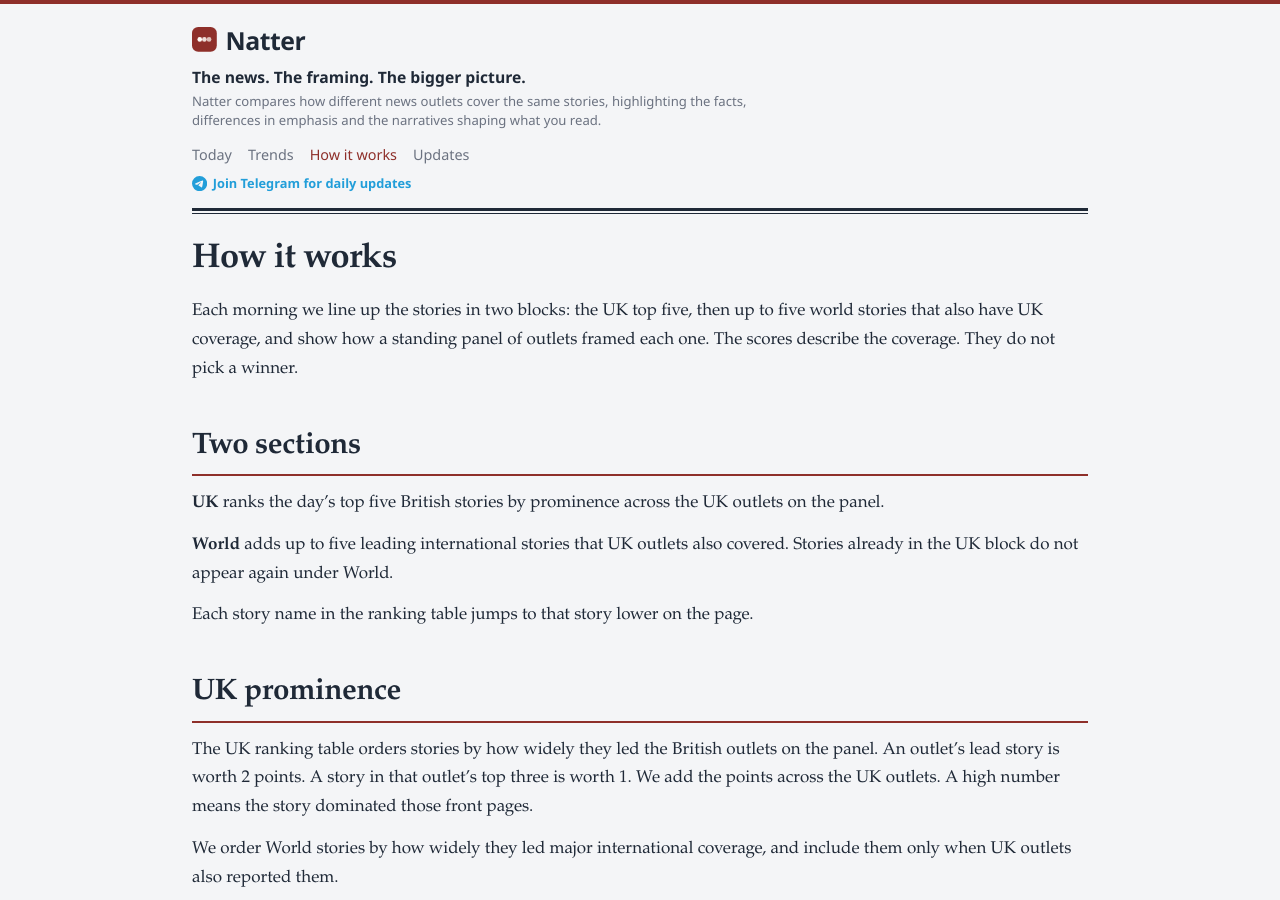
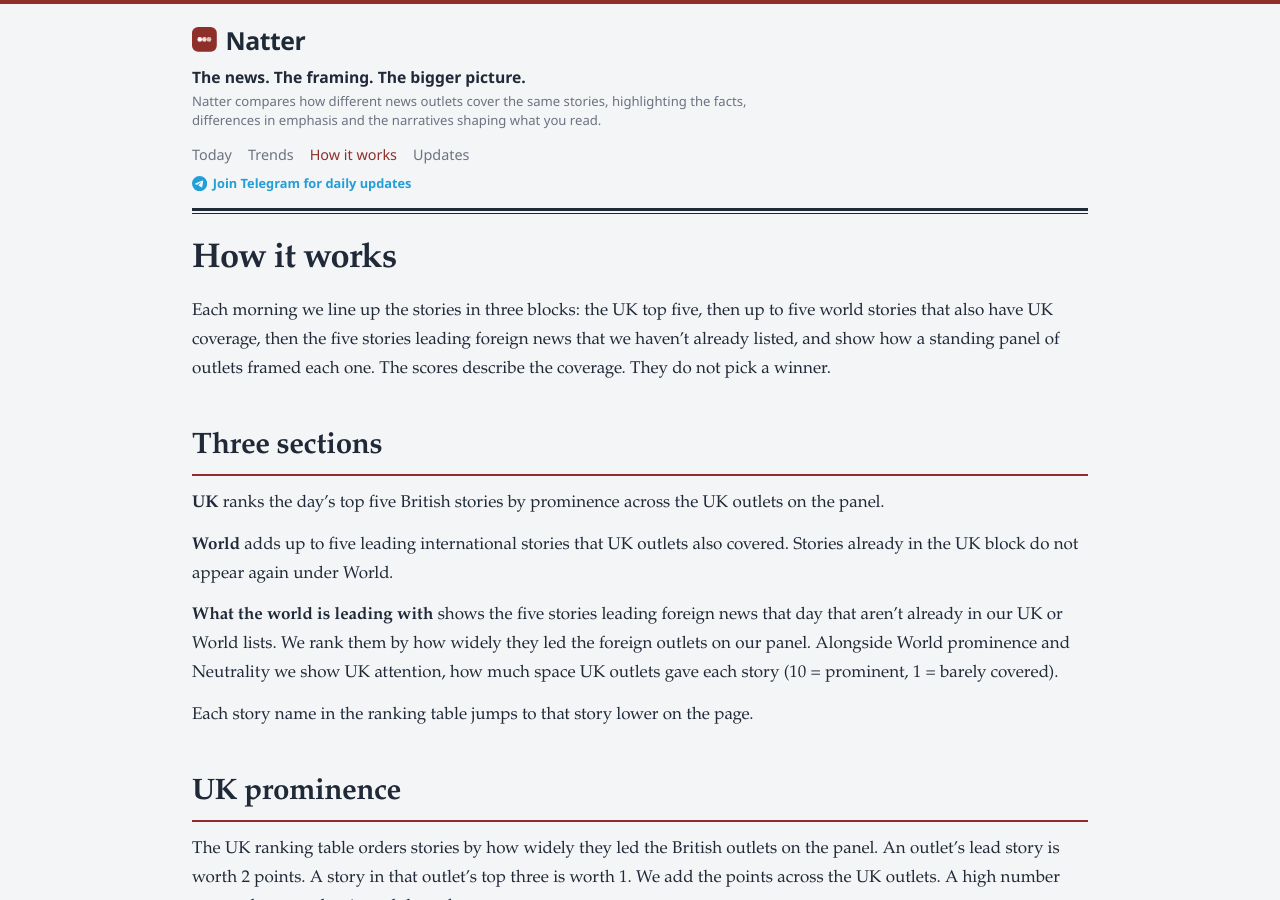
Before and after one commit to UKwebfilter/UKWebFilter, a Jekyll site: the page built from how-it-works.md, in a window 1280 px wide and 900 px high. Built offline with Jekyll 4.4.1, drawn with Linux system fonts in a browser that asks for light colours.

Commit message:
Support What the world is leading with section; strip stray colon from Focus reasons

```diff
--- a/how-it-works.md
+++ b/how-it-works.md
@@ -5,13 +5,15 @@
 description: How we score UK prominence, Neutrality, and Focus, and which outlets sit on our standing panel.
 ---
 
-Each morning we line up the stories in two blocks: the UK top five, then up to five world stories that also have UK coverage, and show how a standing panel of outlets framed each one. The scores describe the coverage. They do not pick a winner.
+Each morning we line up the stories in three blocks: the UK top five, then up to five world stories that also have UK coverage, then the five stories leading foreign news that we haven’t already listed, and show how a standing panel of outlets framed each one. The scores describe the coverage. They do not pick a winner.
 
-## Two sections
+## Three sections
 
 **UK** ranks the day’s top five British stories by prominence across the UK outlets on the panel.
 
 **World** adds up to five leading international stories that UK outlets also covered. Stories already in the UK block do not appear again under World.
+
+**What the world is leading with** shows the five stories leading foreign news that day that aren’t already in our UK or World lists. We rank them by how widely they led the foreign outlets on our panel. Alongside World prominence and Neutrality we show UK attention, how much space UK outlets gave each story (10 = prominent, 1 = barely covered).
 
 Each story name in the ranking table jumps to that story lower on the page.
 
```
